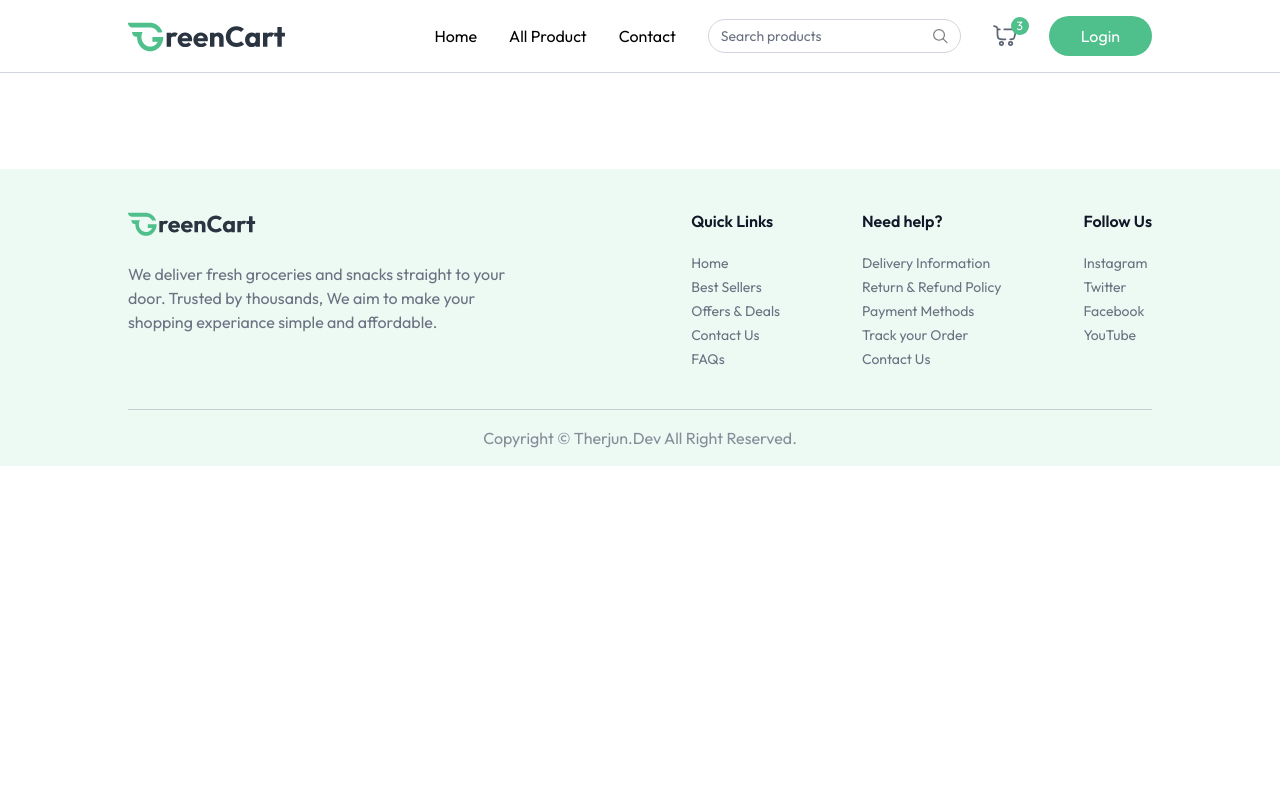
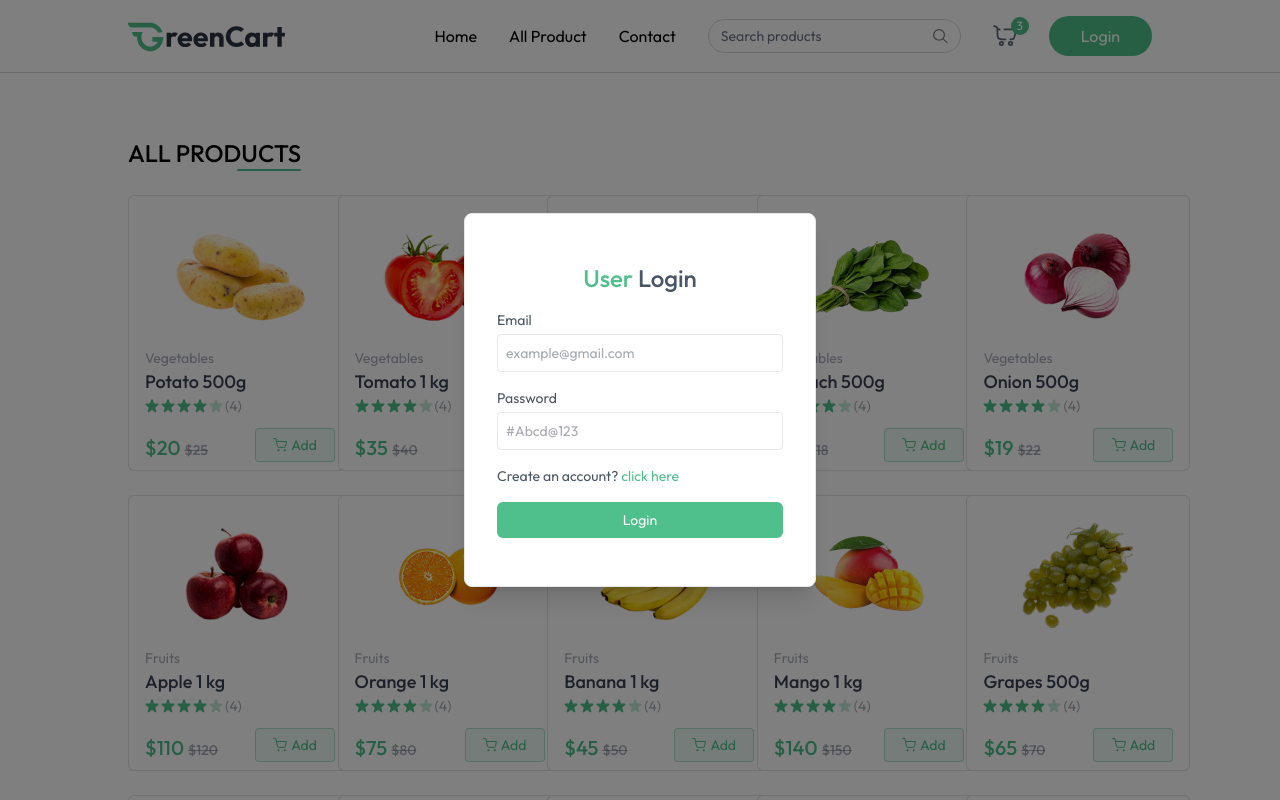
Before and after one commit to arju707/GroceryDeliveryWebsite, a React (Vite) app in the folder Client/: page /products in a window 1280 px wide. Both pictures are taken after a click on the button "Login". Shown: the top 800 px of the page. Built offline with nearby package versions, Linux system fonts and the light colour scheme.

Commit message:
Login&Allproducts

```diff
--- a/Client/src/App.jsx
+++ b/Client/src/App.jsx
@@ -4,19 +4,30 @@ import { Route, Routes, useLocation } from 'react-router-dom'
 import Home from './pages/Home'
 import { Toaster } from "react-hot-toast"
 import Footer from './components/Footer'
+import { useAppContext } from './context/AppContext'
+import Login from './components/Login'
+import AllProducts from './pages/AllProducts'
 
 const App = () => {
 
+
+
   const isSellerPath=useLocation().pathname.includes("seller")
+
+  const {showUserLogin}= useAppContext()
+
   return (
    <div>
       {isSellerPath ? null : <Navbar/>}
+
+      {showUserLogin ? <Login/> : null}
 
       <Toaster/>
 
       <div className={`${isSellerPath   ? " " :"px-6 md:px-16 lg:px-24 xl:px-32"}`}>
         <Routes>
           <Route path='/' element={<Home/>}/>
+          <Route path='/products' element={<AllProducts/>}/>
         </Routes>
       </div>
       {!isSellerPath &&  <Footer />}
--- /dev/null
+++ b/Client/src/components/Login.jsx
@@ -0,0 +1,62 @@
+import React from 'react'
+import { useAppContext } from '../context/AppContext';
+
+function Login() {
+
+    const {setShowUserLogin,setUser} = useAppContext()
+
+     const [state, setState] = React.useState("login");
+    const [name, setName] = React.useState("");
+    const [email, setEmail] = React.useState("");
+    const [password, setPassword] = React.useState("");
+
+    const onSubmitHandler = async(event)=>{
+
+        event.preventDefault();
+        setUser({
+            email: "test@demo.com",
+            name: "Test"
+        })
+
+        setShowUserLogin(false)
+
+    }
+
+
+  return (
+    <div onSubmit={onSubmitHandler} onClick={()=> setShowUserLogin(false)} className=' fixed top-0 bottom-0 left-0 right-0  z-30  flex  items-center text-sm text-gray-600 bg-black/50'>
+         <form  onClick={(e)=>e.stopPropagation()} className="flex flex-col gap-4 m-auto items-start p-8 py-12 w-80 sm:w-[352px] rounded-lg shadow-xl border border-gray-200 bg-white">
+            <p className="text-2xl font-medium m-auto">
+                <span className="text-primary">User</span> {state === "login" ? "Login" : "Sign Up"}
+            </p>
+            {state === "register" && (
+                <div className="w-full">
+                    <p>Name</p>
+                    <input onChange={(e) => setName(e.target.value)} value={name} placeholder="Name" className="border border-gray-200 rounded w-full p-2 mt-1 outline-primary" type="text" required />
+                </div>
+            )}
+            <div className="w-full ">
+                <p>Email</p>
+                <input onChange={(e) => setEmail(e.target.value)} value={email} placeholder="example@gmail.com" className="border border-gray-200 rounded w-full p-2 mt-1 outline-primary" type="email" required />
+            </div>
+            <div className="w-full ">
+                <p>Password</p>
+                <input onChange={(e) => setPassword(e.target.value)} value={password} placeholder="#Abcd@123" className="border border-gray-200 rounded w-full p-2 mt-1 outline-primary" type="password" required />
+            </div>
+            {state === "register" ? (
+                <p>
+                    Already have account? <span onClick={() => setState("login")} className="text-primary cursor-pointer">click here</span>
+                </p>
+            ) : (
+                <p>
+                    Create an account? <span onClick={() => setState("register")} className="text-primary cursor-pointer">click here</span>
+                </p>
+            )}
+            <button className="bg-primary hover:bg-primary-dull transition-all text-white w-full py-2 rounded-md cursor-pointer">
+                {state === "register" ? "Create Account" : "Login"}
+            </button>
+        </form> </div>
+  )
+}
+
+export default Login
--- a/Client/src/components/Navbar.jsx
+++ b/Client/src/components/Navbar.jsx
@@ -46,7 +46,7 @@ export default function Navbar() {
        {
        !user ?
        (
-        <button onClick={()=>setShowUserLogin } className="cursor-pointer px-8 py-2 bg-primary hover:bg-primary-dull transition text-white rounded-full">
+        <button onClick={()=>setShowUserLogin (true)} className="cursor-pointer px-8 py-2 bg-primary hover:bg-primary-dull transition text-white rounded-full">
           Login
         </button>
         ):(
@@ -80,7 +80,7 @@ export default function Navbar() {
 
 
     {!user ? (<button onClick={()=>{setOpen(false);
-      setShowUserLogin(false);
+      setShowUserLogin(true);
     }}className="cursor-pointer px-6 py-2 mt-2 bg-primary hover:bg-primary-dull transition text-white rounded-full text-sm">
           Login
         </button>
--- a/Client/src/context/AppContext.jsx
+++ b/Client/src/context/AppContext.jsx
@@ -24,6 +24,8 @@ export const AppContextProvider=({children})=>{
 
 
     const [cartItems,setCartItems]=useState({})
+
+    const [searchQuery,setSearchQuery]=useState({})
 
 
     //all products
@@ -80,7 +82,7 @@ export const AppContextProvider=({children})=>{
             fetchProducts()
     },[])
 
-    const value={ navigate, user, setUser, setIsSeller, isSeller ,showUserLogin,setShowUserLogin,  products, currency, addToCart ,updateCartItem ,removeFromCart ,cartItems }
+    const value={ navigate, user, setUser, setIsSeller, isSeller ,showUserLogin,setShowUserLogin,  products, currency, addToCart ,updateCartItem ,removeFromCart , cartItems, searchQuery, setSearchQuery }
 
    return <AppContext.Provider value={value}>
     {children}
--- /dev/null
+++ b/Client/src/pages/AllProducts.jsx
@@ -0,0 +1,40 @@
+import React, { useEffect, useState } from 'react'
+import { useAppContext } from '../context/AppContext'
+import ProductCard from '../components/ProductCard'
+
+const AllProducts = () => {
+
+const {products, searchQuery }= useAppContext()
+
+const [filterdProducts,setFilterdProducts]= useState([])
+
+useEffect(()=>{
+
+    if(searchQuery.length > 0){
+        setFilterdProducts(products.filter(
+        product=> product.name.toLowercase().includes(searchQuery.toLowercase())
+))}else{
+    setFilterdProducts(products)
+}
+
+},[products,searchQuery])
+
+
+  return (
+    <div className='mt-16 flex flex-col'>
+        <div className='flex flex-col items-end w-max'>
+            <p className='text-2xl font-medium uppercase'>All Products</p>
+            <div className='w-16 h-0.5 bg-primary rounded-full'></div>
+        </div>
+
+        <div className='grid grid-cols-2 sm:grid-cols-3 md:grid-cols-4 gap-3 md:gap-6 lg:grid-cols-5 mt-6'>
+                {filterdProducts.filter((product)=>product.inStock).map((product, index)=>(
+                    <ProductCard key={index} product={product}/>
+                ))}
+        </div>
+
+    </div>
+  )
+}
+
+export default AllProducts
```
